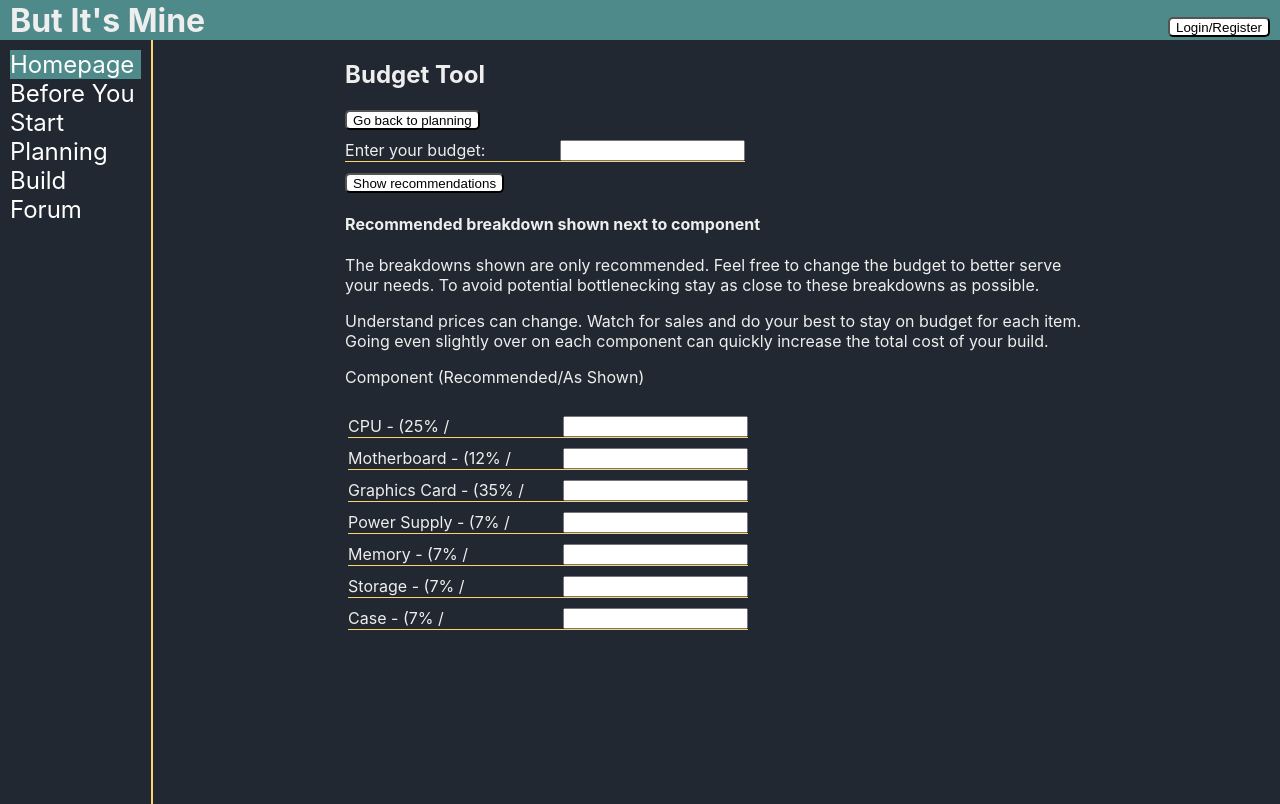
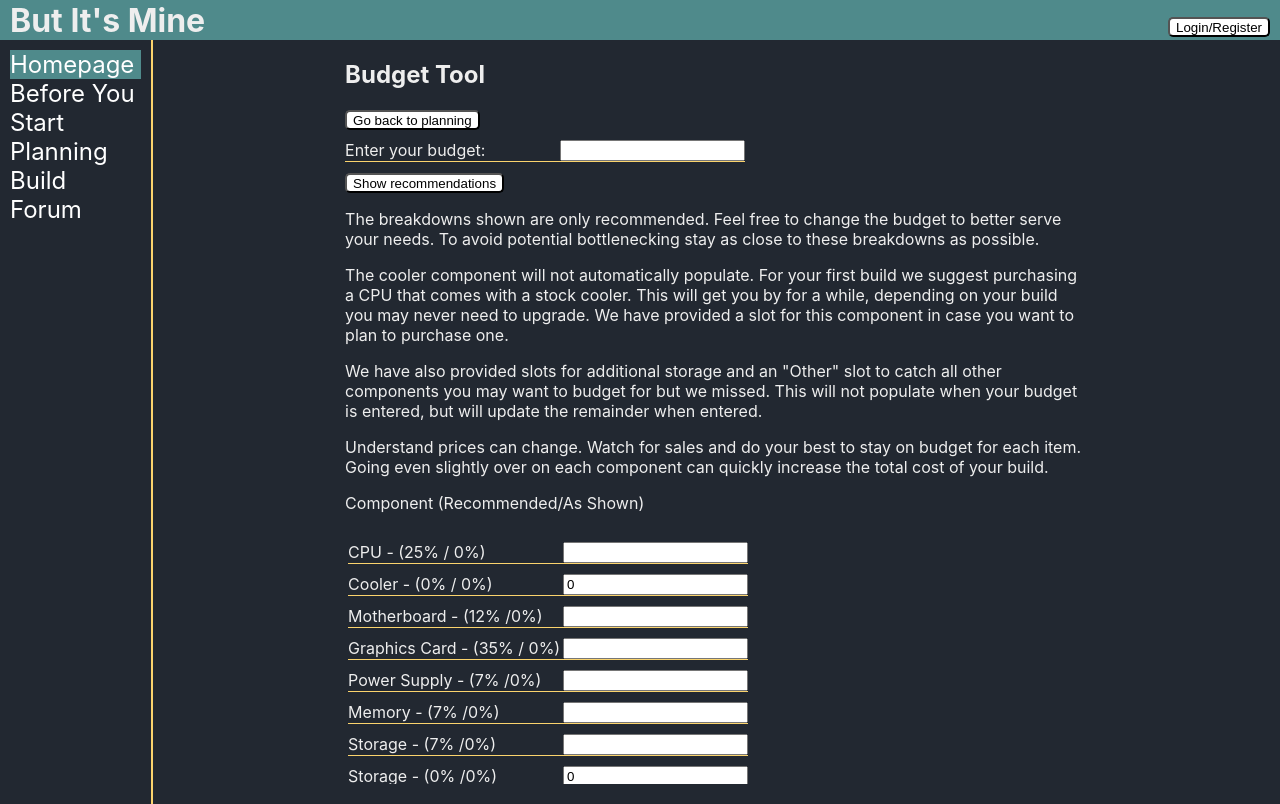
Before and after one commit to tck9173/But-Its-Mine, a React (Create React App) app in the folder but-its-mine/: page /planning/budget-tool in a window 1280 px wide. Built offline with nearby package versions, Linux system fonts and the light colour scheme.

Commit message:
updated readme, minor style changes

```diff
--- a/but-its-mine/src/components/Homepage/Homepage.css
+++ b/but-its-mine/src/components/Homepage/Homepage.css
@@ -18,8 +18,8 @@
   }
 
   iframe{
-    max-width: 874px;
-    max-height: 500px;
+    width: 874px;
+    height: 500px;
   }
 
   @media (max-width: 600px) {
--- a/but-its-mine/src/components/Planning/BudgetTool.js
+++ b/but-its-mine/src/components/Planning/BudgetTool.js
@@ -9,6 +9,7 @@ class BudgetTool extends Component {
 
         this.state = {
             remainder: '',
+            isNegative: false,
             budget: '',
             cpu: '',
             motherboard: '',
@@ -16,14 +17,33 @@ class BudgetTool extends Component {
             psu: '',
             memory: '',
             storage: '',
-            case: ''
+            addStorage: 0,
+            case: '',
+            cooler: 0,
+            other: 0
         }
     }
 
     updateRemainder = () => {
-        let remainder = this.state.budget - (this.state.cpu + this.state.motherboard + this.state.gpu + this.state.psu + this.state.memory + this.state.storage + this.state.case)
+        let remainder = this.state.budget - (
+            this.state.cpu +
+            this.state.motherboard +
+            this.state.gpu +
+            this.state.psu +
+            this.state.memory +
+            this.state.storage +
+            this.state.case +
+            this.state.cooler +
+            this.state.addStorage +
+            this.state.other
+        )
+        let isNegative
+        if (remainder < 0){
+            isNegative = true
+        }
         this.setState({
-            remainder
+            remainder,
+            isNegative
         })
     }
 
@@ -58,42 +78,55 @@ class BudgetTool extends Component {
                         <input type = 'number' required name='budget' onChange={this.onChange}/>
                     </div>
                     <input type = "submit" value='Show recommendations'/>
-                    <h4>Recommended breakdown shown next to component</h4>
                     <p>The breakdowns shown are only recommended. Feel free to change the budget to better serve your needs. To avoid potential bottlenecking stay as close to these breakdowns as possible.</p>
+                    <p>The cooler component will not automatically populate. For your first build we suggest purchasing a CPU that comes with a stock cooler. This will get you by for a while, depending on your build you may never need to upgrade. We have provided a slot for this component in case you want to plan to purchase one.</p>
+                    <p>We have also provided slots for additional storage and an "Other" slot to catch all other components you may want to budget for but we missed. This will not populate when your budget is entered, but will update the remainder when entered.</p>
                     <p>Understand prices can change. Watch for sales and do your best to stay on budget for each item. Going even slightly over on each component can quickly increase the total cost of your build.</p>
                     <p>Component (Recommended/As Shown)</p>
                     <div className='budgetInputWrapper'>
                         <div className='budgetInputContainer'>
-                            <p>CPU - (25% / {this.state.cpu && <span>{parseInt((this.state.cpu/this.state.budget)*100)}%)</span>}</p>
+                            <p>CPU - (25% / {this.state.cpu ? <span>{parseInt((this.state.cpu/this.state.budget)*100)}%)</span> : <span>0%)</span>}</p>
                             <input type = 'number' name='cpu' value={this.state.cpu} onChange={this.onChange}/>
                         </div>
                         <div className='budgetInputContainer'>
-                            <p>Motherboard - (12% /{this.state.motherboard && <span>{parseInt((this.state.motherboard/this.state.budget)*100)}%)</span>}</p>
+                            <p>Cooler - (0% / {this.state.cooler ? <span>{parseInt((this.state.cooler/this.state.budget)*100)}%)</span> : <span>0%)</span>}</p>
+                            <input type = 'number' name='cooler' value={this.state.cooler} onChange={this.onChange}/>
+                        </div>
+                        <div className='budgetInputContainer'>
+                            <p>Motherboard - (12% /{this.state.motherboard ? <span>{parseInt((this.state.motherboard/this.state.budget)*100)}%)</span> : <span>0%)</span>}</p>
                             <input type = 'number' name='motherboard' value={this.state.motherboard} onChange={this.onChange}/>
                         </div>
                         <div className='budgetInputContainer'>
-                            <p>Graphics Card - (35% / {this.state.gpu && <span>{parseInt((this.state.gpu/this.state.budget)*100)}%)</span>}</p>
+                            <p>Graphics Card - (35% / {this.state.gpu ? <span>{parseInt((this.state.gpu/this.state.budget)*100)}%)</span> : <span>0%)</span>}</p>
                             <input type = 'number' name='gpu' value={this.state.gpu} onChange={this.onChange}/>
                         </div>
                         <div className='budgetInputContainer'>
-                            <p>Power Supply - (7% /{this.state.psu && <span>{parseInt((this.state.psu/this.state.budget)*100)}%)</span>}</p>
+                            <p>Power Supply - (7% /{this.state.psu ? <span>{parseInt((this.state.psu/this.state.budget)*100)}%)</span> : <span>0%)</span>}</p>
                             <input type = 'number' name='psu' value={this.state.psu} onChange={this.onChange}/>
                         </div>
                         <div className='budgetInputContainer'>
-                            <p>Memory - (7% /{this.state.memory && <span>{parseInt((this.state.memory/this.state.budget)*100)}%)</span>}</p>
+                            <p>Memory - (7% /{this.state.memory ? <span>{parseInt((this.state.memory/this.state.budget)*100)}%)</span> : <span>0%)</span>}</p>
                             <input type = 'number' name='memory' value={this.state.memory} onChange={this.onChange}/>
                         </div>
                         <div className='budgetInputContainer'>
-                            <p>Storage - (7% /{this.state.storage && <span>{parseInt((this.state.storage/this.state.budget)*100)}%)</span>}</p>
+                            <p>Storage - (7% /{this.state.storage ? <span>{parseInt((this.state.storage/this.state.budget)*100)}%)</span> : <span>0%)</span>}</p>
                             <input type = 'number' name='storage' value={this.state.storage} onChange={this.onChange}/>
                         </div>
                         <div className='budgetInputContainer'>
-                            <p>Case - (7% / {this.state.case && <span>{parseInt((this.state.case/this.state.budget)*100)}%)</span>}</p>
+                            <p>Storage - (0% /{this.state.addStorage ? <span>{parseInt((this.state.addStorage/this.state.budget)*100)}%)</span> : <span>0%)</span>}</p>
+                            <input type = 'number' name='addStorage' value={this.state.addStorage} onChange={this.onChange}/>
+                        </div>
+                        <div className='budgetInputContainer'>
+                            <p>Case - (7% / {this.state.case ? <span>{parseInt((this.state.case/this.state.budget)*100)}%)</span> : <span>0%)</span>}</p>
                             <input type = 'number' name='case' value={this.state.case} onChange={this.onChange}/>
+                        </div>
+                        <div className='budgetInputContainer'>
+                            <p>Other - (0% /{this.state.other ? <span>{parseInt((this.state.other/this.state.budget)*100)}%)</span> : <span>0%)</span>}</p>
+                            <input type = 'number' name='other' value={this.state.other} onChange={this.onChange}/>
                         </div>
                     </div>
                 </form>
-                {this.state.budget && <h3>Budget Left: ${this.state.remainder}</h3>}
+                {this.state.isNegative ? <h3 className ='overBudget'>Over budget: ${this.state.remainder * -1}</h3>: <h3>Budget Left: ${this.state.remainder}</h3>}
                 {this.state.budget && <button onClick={()=>this.updateRemainder()}>Update Remainder</button>}
             </div>
         )
--- a/but-its-mine/src/components/Planning/Planning.css
+++ b/but-its-mine/src/components/Planning/Planning.css
@@ -16,6 +16,13 @@
   padding: 3px;
 }
 
+.overBudget {
+  color: red;
+  background-color: white;
+  width: 200px;
+  border-radius: 5px;
+}
+
 @media (max-width:600px){
   .budgetInputContainer{
     width:98vw;
--- a/but-its-mine/src/components/Planning/PlanningContainer.js
+++ b/but-its-mine/src/components/Planning/PlanningContainer.js
@@ -24,7 +24,7 @@ function PlanningContainer() {
             </ul>
             <p>A lot of CPUs come with stock coolers. These usually are not very efficient and can be quite loud, but if you are tight on budget they work just fine. If you want to upgrade, or purchase a CPU without a stock cooler you will need to budget for this cost as well.</p>
             <p>There are a lot of different ways to configure memory and storage, and the larger your budget the more possibilities. On the low end, you should plan to purchase a two stick set of memory and a single SSD for storage. On the high end you can fill every memory slot on your motherboard wiht the highest capacity and fastest memory on the market. You can also load up the drive bay with high capacity SSDs.</p>
-            <p>The most common RAM configuration is two sticks on 3000+ MHz 8GB RAM. This seems to fit well with even the lower budgets. For memory we suggest at a minimum a 250GB SSD for your boot drive and 1TB hard drive for storage.</p>
+            <p>The most common RAM configuration is two sticks of 3000+ MHz 8GB RAM. This seems to fit well with even the lower budgets. For memory we suggest at a minimum a 250GB SSD for your boot drive and 1TB hard drive for storage.</p>
             <h3>Example Builds</h3>
             <p>Section coming soon!</p>
             <h3>Plan for periherals</h3>
```
